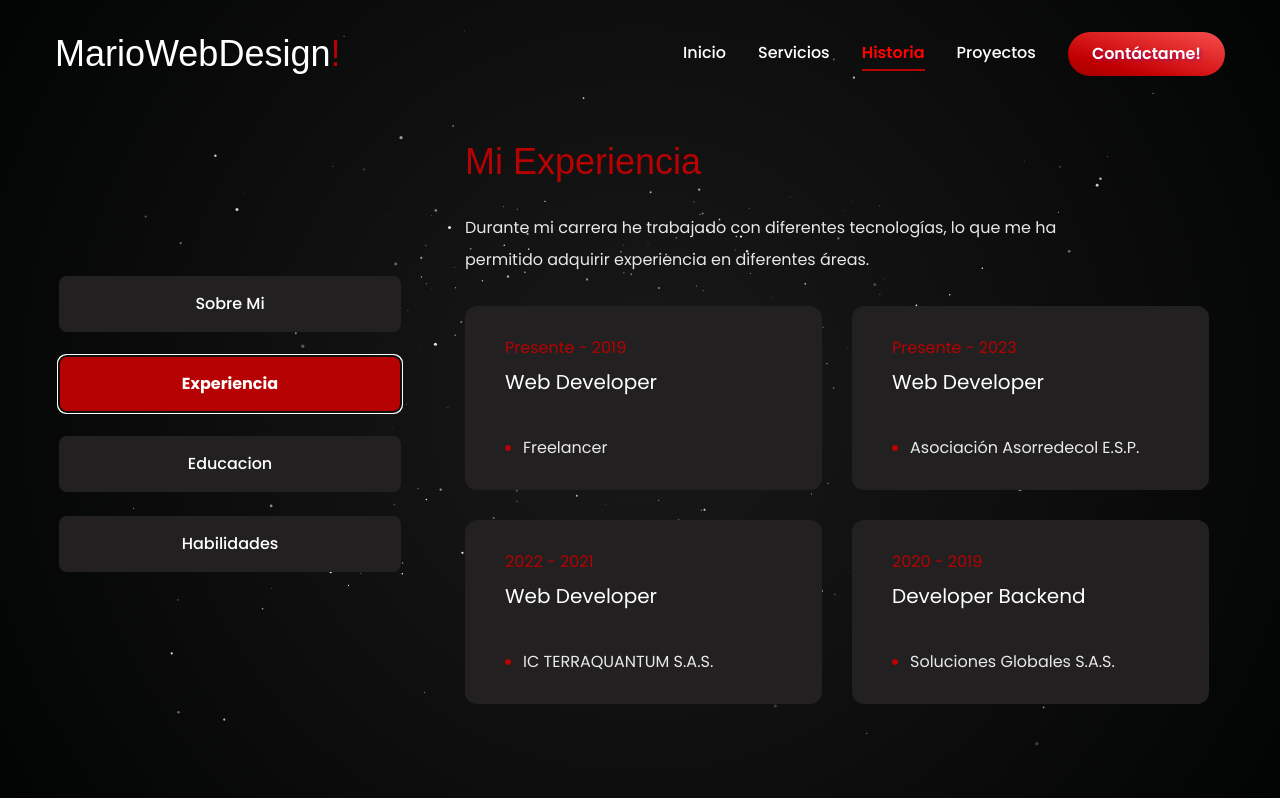
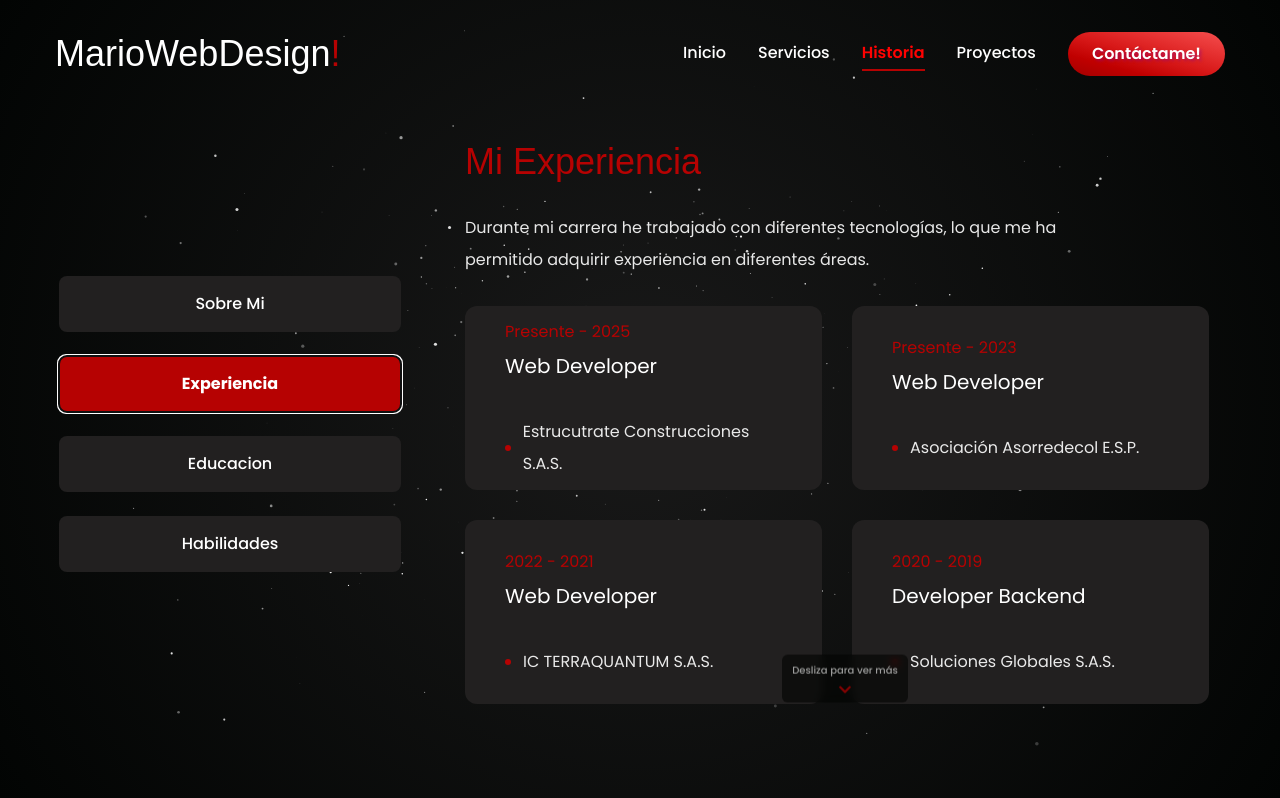
Before and after one commit to Marioalf2002/Portfolio_MarioWebDesign, a Next.js app: page /history in a window 1280 px wide. Both pictures are taken after a click on the tab "Experiencia". Built offline with nearby package versions, Linux system fonts and the light colour scheme; a web font is replaced by a local one.

Commit message:
feat: Añadir indicador de scroll y reorganizar experiencia laboral en el componente Resume

```diff
--- a/app/history/page.jsx
+++ b/app/history/page.jsx
@@ -13,6 +13,7 @@ import {
   FaGitAlt,
   FaGithub,
   FaLaravel,
+  FaChevronDown,
 } from "react-icons/fa";
 import {
   SiTailwindcss,
@@ -81,9 +82,9 @@ const experience = {
     "Durante mi carrera he trabajado con diferentes tecnologías, lo que me ha permitido adquirir experiencia en diferentes áreas.",
   items: [
     {
-      company: "Freelancer",
+      company: "Estrucutrate Construcciones S.A.S.",
       position: "Web Developer",
-      duration: "Presente - 2019",
+      duration: "Presente - 2025",
     },
     {
       company: "Asociación Asorredecol E.S.P.",
@@ -101,9 +102,9 @@ const experience = {
       duration: "2020 - 2019",
     },
     {
-      company: "Estrucutrate Construcciones S.A.S.",
+      company: "Freelancer",
       position: "Web Developer",
-      duration: "Presente - 2025",
+      duration: "Presente - 2019",
     },
   ],
 };
@@ -349,10 +350,32 @@ const renderSkills = (category, title) => {
 
 const Resume = () => {
   const [isClient, setIsClient] = React.useState(false);
+  const [showScrollIndicator, setShowScrollIndicator] = React.useState({
+    experience: true,
+    skills: true,
+  });
 
   React.useEffect(() => {
     setIsClient(true);
   }, []);
+
+  const handleScroll = (e, section) => {
+    const element = e.target;
+    const isNearBottom =
+      element.scrollHeight - element.scrollTop - element.clientHeight < 50;
+
+    if (isNearBottom && showScrollIndicator[section]) {
+      setShowScrollIndicator((prev) => ({
+        ...prev,
+        [section]: false,
+      }));
+    } else if (!isNearBottom && !showScrollIndicator[section]) {
+      setShowScrollIndicator((prev) => ({
+        ...prev,
+        [section]: true,
+      }));
+    }
+  };
 
   return (
     <RootLayout page="history">
@@ -493,7 +516,11 @@ const Resume = () => {
                     <p className="max-w-[600px] text-white/90 mx-auto xl:mx-0">
                       {experience.description}
                     </p>
-                    <ScrollArea className="h-[400px]">
+                    <div className="relative">
+                      <ScrollArea
+                        className="h-[400px]"
+                        onScrollCapture={(e) => handleScroll(e, "experience")}
+                      >
                         <ul className="grid grid-cols-1 lg:grid-cols-2 gap-[30px] pr-4">
                           {experience.items.map((item, index) => {
                             return (
@@ -509,13 +536,43 @@ const Resume = () => {
                                 </h3>
                                 <div className="flex items-center gap-3">
                                   <span className="w-[6px] h-[6px] rounded-full bg-accent"></span>
-                                <p className="text-white/90">{item.company}</p>
+                                  <p className="text-white/90">
+                                    {item.company}
+                                  </p>
                                 </div>
                               </li>
                             );
                           })}
                         </ul>
                       </ScrollArea>
+
+                      {/* Indicador de scroll */}
+                      {showScrollIndicator.experience && (
+                        <motion.div
+                          initial={{ opacity: 0 }}
+                          animate={{ opacity: 1 }}
+                          exit={{ opacity: 0 }}
+                          className="absolute bottom-0 left-0 right-0 pointer-events-none flex items-end justify-center pb-2"
+                        >
+                          <motion.div
+                            animate={{
+                              y: [0, 5, 0],
+                            }}
+                            transition={{
+                              duration: 2,
+                              repeat: Infinity,
+                              ease: "easeInOut",
+                            }}
+                            className="flex flex-col items-center gap-0.5 bg-primary/60 px-2.5 py-1.5 rounded-md backdrop-blur-sm"
+                          >
+                            <span className="text-[10px] text-white/60 font-medium">
+                              Desliza para ver más
+                            </span>
+                            <FaChevronDown className="text-accent/70 text-sm" />
+                          </motion.div>
+                        </motion.div>
+                      )}
+                    </div>
                   </div>
                 </TabsContent>
 
@@ -567,7 +624,11 @@ const Resume = () => {
                         {skills.description}
                       </p>
                     </div>
-                    <ScrollArea className="h-[410px]">
+                    <div className="relative">
+                      <ScrollArea
+                        className="h-[410px]"
+                        onScrollCapture={(e) => handleScroll(e, "skills")}
+                      >
                         <div className="pr-4">
                           {renderSkills("frontend", "Front-End")}
                           {renderSkills("backend", "Back-End")}
@@ -579,6 +640,34 @@ const Resume = () => {
                           )}
                         </div>
                       </ScrollArea>
+
+                      {/* Indicador de scroll */}
+                      {showScrollIndicator.skills && (
+                        <motion.div
+                          initial={{ opacity: 0 }}
+                          animate={{ opacity: 1 }}
+                          exit={{ opacity: 0 }}
+                          className="absolute bottom-0 left-0 right-0 pointer-events-none flex items-end justify-center pb-3"
+                        >
+                          <motion.div
+                            animate={{
+                              y: [0, 5, 0],
+                            }}
+                            transition={{
+                              duration: 2,
+                              repeat: Infinity,
+                              ease: "easeInOut",
+                            }}
+                            className="flex flex-col items-center gap-0.5 bg-primary/60 px-2.5 py-1.5 rounded-md backdrop-blur-sm"
+                          >
+                            <span className="text-[10px] text-white/60 font-medium">
+                              Desliza para ver más
+                            </span>
+                            <FaChevronDown className="text-accent/70 text-sm" />
+                          </motion.div>
+                        </motion.div>
+                      )}
+                    </div>
                   </div>
                 </TabsContent>
               </div>
```
Lines whose indentation alone changed are shown as unchanged.
